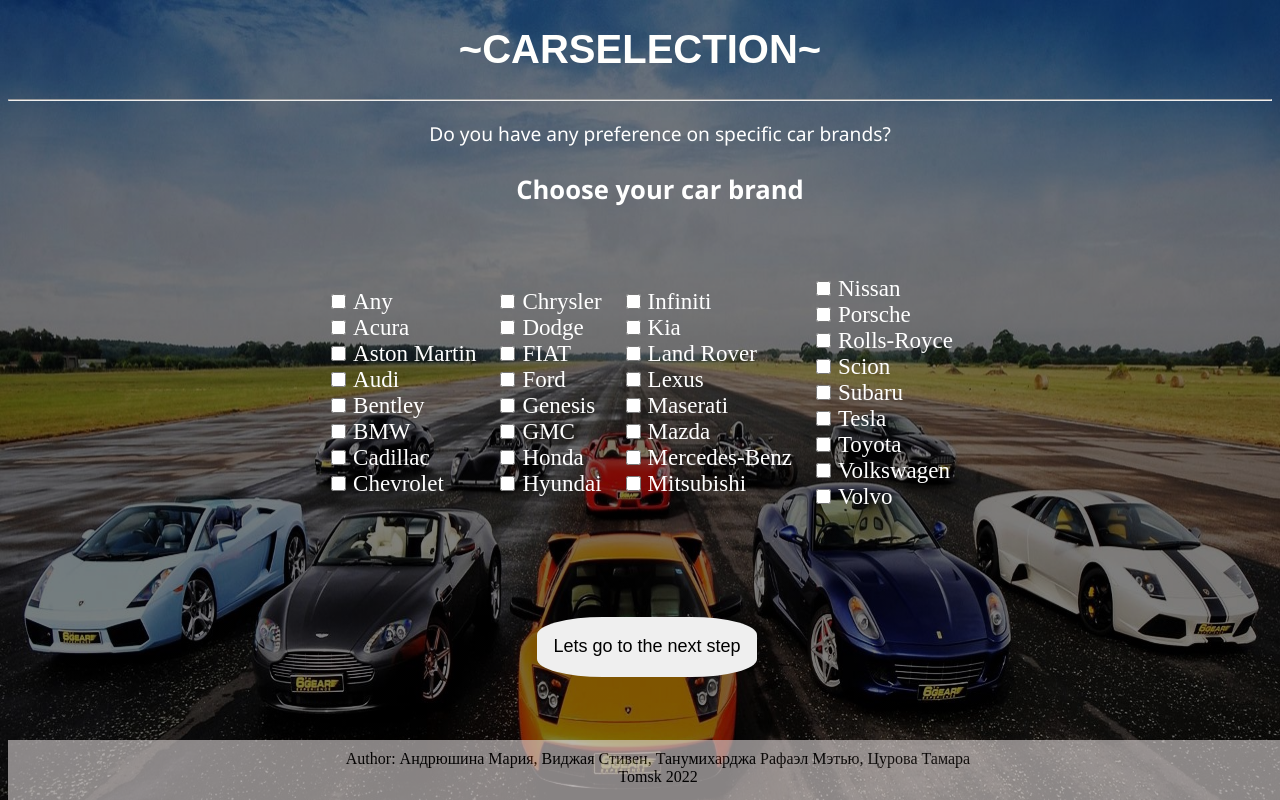
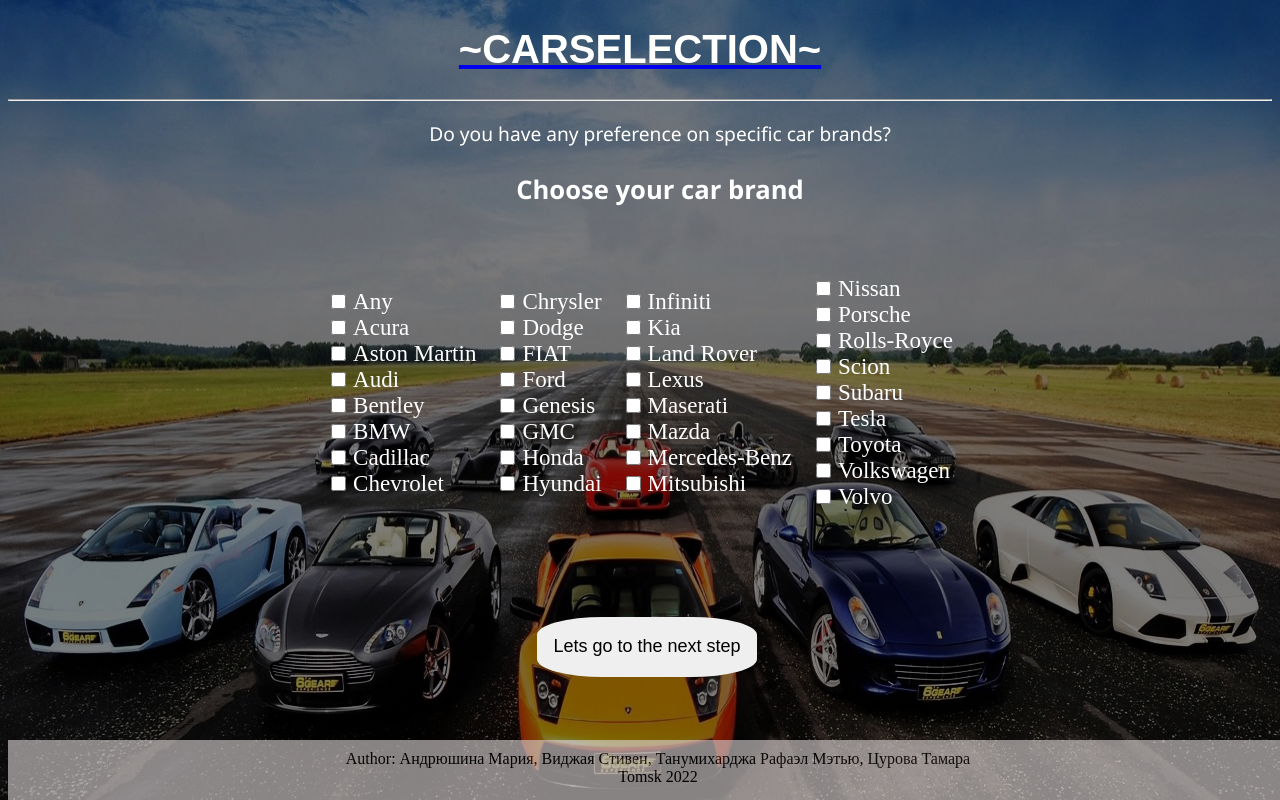
Before and after one commit to Steven2110/Vidjaya-IS-Lab1, a website: page html/brand.html in a window 1280 px wide. Drawn offline with Linux system fonts and the light colour scheme.

Commit message:
fixed 0.0.9
href title

```diff
--- a/html/brand.html
+++ b/html/brand.html
@@ -2,9 +2,9 @@
 <html lang="en">
 <head>
     <link rel="stylesheet" href="/css/index.css">
-        <h1><div class="head1">
-            ~CARSELECTION~
-        </div></h1>
+    <a href="/index.html"><h1><div class="head1">
+        ~CARSELECTION~
+    </div></h1></a>
 
         <title>
             CARSELECTION WEBSITE
--- a/package.json
+++ b/package.json
@@ -1,5 +1,5 @@
 {
     "name": "steven2110.github.io",
-    "version": "0.0.8",
+    "version": "0.0.9",
     "main": "index.html"
 }
```
Also changed, not shown: html/bodytype.html (+3 -3 lines), html/carprofile.html (+3 -3 lines), html/colortype.html (+3 -3 lines), html/fueltype.html (+3 -3 lines), html/minimumyear.html (+3 -3 lines), html/minmaxprice.html (+3 -3 lines), html/transmissiontype.html (+3 -3 lines), html/vehiclesize.html (+3 -3 lines), README.md.
